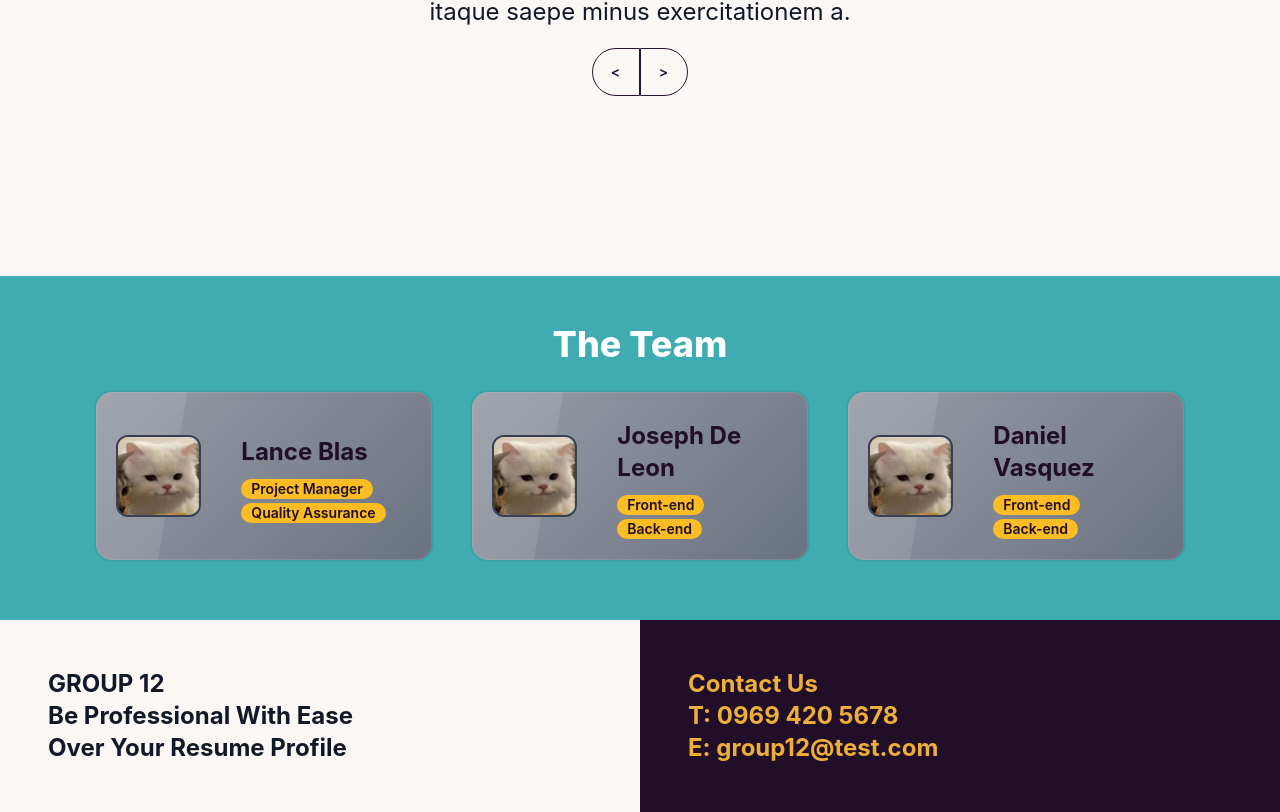
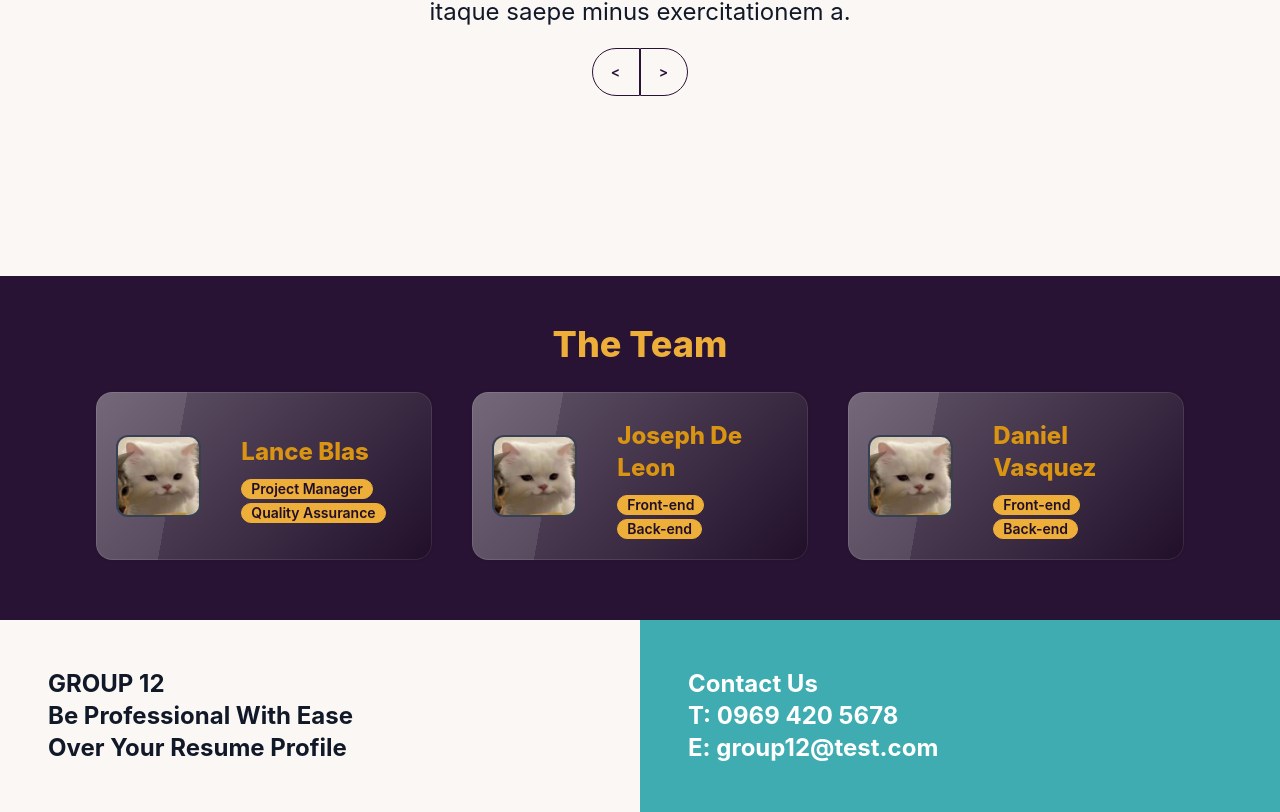
Before and after one commit to joeseffdl/ESS-Project, a Next.js app: page / in a window 1280 px wide. Shown: the part 1924-2736 px from the top of the page. Built offline with nearby package versions, Linux system fonts and the light colour scheme; no server answers.

Commit message:
Updated Landing page and Navigation bar

```diff
--- a/components/Footer.jsx
+++ b/components/Footer.jsx
@@ -10,7 +10,7 @@ function Footer() {
                         <h4>Be Professional With Ease</h4>
                         <h4>Over Your Resume Profile</h4>
                     </div>
-                    <div className="w-full flex flex-col justify-center text-accent bg-neutral-focus lg:p-12 md:p-12 py-5 px-8">
+                    <div className="w-full flex flex-col justify-center text-white bg-primary-focus lg:p-12 md:p-12 py-5 px-8">
                         <h3>Contact Us</h3>
                         <h4>T: 0969 420 5678</h4>
                         <h4>E: group12@test.com</h4>
--- a/components/Navigation.jsx
+++ b/components/Navigation.jsx
@@ -25,7 +25,6 @@ function Navigation() {
         }
     }, [])
 
-    console.log(scrollPosition)
     return (
         <main className={`text-gray-900 fixed w-full transition-colors ease-in-out duration-150 min-h-20 z-50
                 ${scrollPosition > 0 || showNav ? 'bg-primary-focus text-white shadow-inner' : ''}`}>
@@ -43,17 +42,17 @@ function Navigation() {
                     </li>
                     {!user
                         ? (
-                            <li className="hover:translate-x-2 ease-in-out duration-300 font-semibold">
+                            <li className="hover:translate-x-2 ease-in-out duration-300 ">
                                 <Link href="/login">
-                                    <p className="md:text-2xl text-xl">Login</p>
+                                    <p className={`md:text-2xl text-xl text-secondary-focus font-bold ${scrollPosition > 0 ? 'text-secondary-content' : ''}`}>Login</p>
                                 </Link>
                             </li>
                         )
                         :
                         (
-                            <li className="hover:translate-x-2 ease-in-out duration-300 font-semibold">
+                            <li className="hover:translate-x-2 ease-in-out duration-300 ">
                                 <Link href="/choose-template">
-                                    <p className="md:text-2xl text-xl">Generate</p>
+                                    <p className={`md:text-2xl text-xl text-secondary-focus font-bold ${scrollPosition > 0 ? 'text-secondary-content' : ''}`}>Generate</p>
                                 </Link>
                         </li>
                         )
--- a/pages/index.jsx
+++ b/pages/index.jsx
@@ -107,8 +107,8 @@ export default function Home() {
         </section>
 
         {/* TEAM SECTION */}
-        <section className="flex flex-col justify-center bg-primary-focus lg:mt-40 mt-10 p-10 xl:px-24">
-          <p className="text-4xl text-center text-white font-extrabold py-2">The Team</p>
+        <section className="flex flex-col justify-center bg-neutral lg:mt-40 mt-10 p-10 xl:px-24">
+          <p className="text-4xl text-center text-accent font-extrabold py-2">The Team</p>
           <div className="lg:grid lg:grid-cols-3 gap-10">
             {[
               {
@@ -131,7 +131,7 @@ export default function Home() {
               },
             ].map((team) => {
               return (
-                <div className="card glass lg:flex-row bg-gray-500 p-5 my-5 duration-300 ease-in-out" key={team.name}>
+                <div className="card glass lg:flex-row bg-neutral-focus p-5 my-5 duration-300 ease-in-out" key={team.name}>
                   <div className="w-full flex justify-center items-center
                       lg:w-1/2 lg:mr-10 lg:justify-end
                       ">
@@ -141,13 +141,13 @@ export default function Home() {
                   </div>
                   <div className="w-full flex flex-col items-center justify-center
                   lg:items-start">
-                    <p className="text-neutral-focus text-2xl font-bold my-2">
+                    <p className="text-accent-focus text-2xl font-extrabold my-2">
                       {team.name}
                     </p>
                     <ul>
                       {team.skills.map((skill) => {
                         return (
-                          <li className="badge badge-warning text-neutral-focus font-semibold mr-1" key={skill}>
+                          <li className="badge badge-accent text-neutral-focus font-semibold mr-1" key={skill}>
                             {skill}
                           </li>
                         )
```
